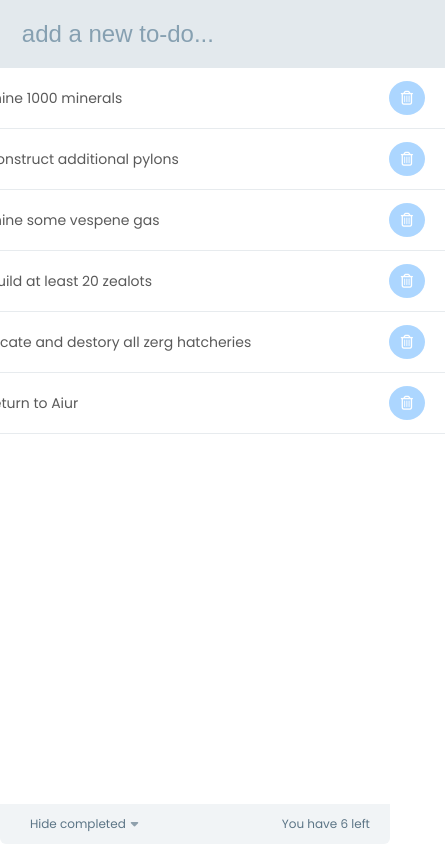
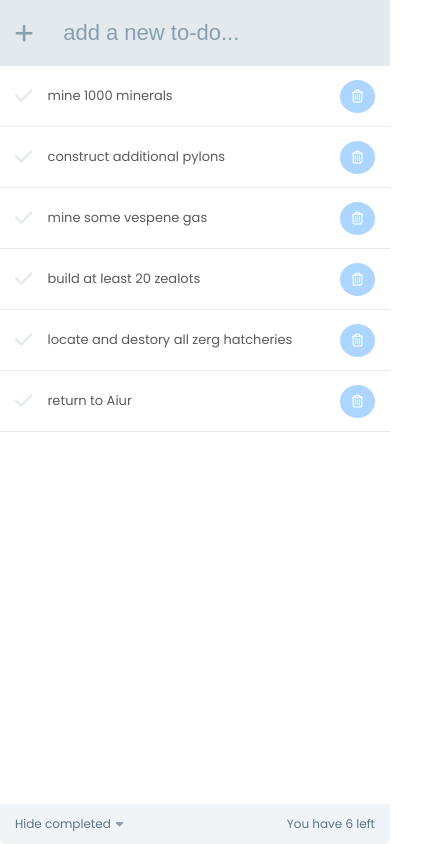
Before and after one commit to mikke555/react-todo-app, a React (Create React App) app: page / in a window 390 px wide. Shown: the whole page, 445 px wide, since content can reach past the window. Built offline with nearby package versions, Linux system fonts and the light colour scheme.

Commit message:
fix mobile view

```diff
--- a/public/style.css
+++ b/public/style.css
@@ -35,7 +35,7 @@ h1 {
 	border-radius: 6px;
 	margin-top: 70px;
 	margin-bottom: 50px;
-	min-width: 500px;
+	width: 520px;
 	box-shadow: 0 5px 45px rgba(0, 0, 0, 0.2);
 }
 
@@ -64,16 +64,16 @@ h1 {
 
 .AddForm .fa-plus {
 	display: inline-block;
-	font-size: 1.2rem;
+	font-size: 1.3rem;
 	margin-right: 30px;
 	color: #86a0b1;
 	order: -1;
-	transition: all 300ms ease-in;
+	transition: transform 300ms ease-in;
 }
 
 .AddForm input:focus + .fa-plus {
 	transform: scale3d(1.8, 1.8, 1.8);
-	transition: all 300ms ease-in-out;
+	transition: transform 300ms ease-in-out;
 }
 
 .AddForm input {
@@ -106,15 +106,15 @@ h1 {
 
 .Todo-item {
 	position: relative;
-	padding: 0 20px 0 10px;
+	padding: 0 30px 0 30px;
 	font-size: 16px;
-	width: 100%;
+	max-width: 100%;
 	border-bottom: 1px solid #e7ebee;
 	display: flex;
 	justify-content: flex-start;
 	align-items: center;
 	overflow: hidden;
-	transition: all 200ms ease;
+	transition: background-color 200ms ease;
 	background-color: white;
 }
 
@@ -123,20 +123,20 @@ h1 {
 }
 
 .Todo-item.completed {
-	background: #2ecc7021;
-	transition: all 300ms ease;
+	background-color: #2ecc7021;
+	transition: background-color 300ms ease;
 }
 
 .Todo-item.completed:hover,
 .Todo-item.completed:active {
-	background: #2ecc702a;
+	background-color: #2ecc702a;
 }
 
 .Todo-content {
 	position: relative;
 	cursor: pointer;
 	order: 1;
-	transition: all 200ms ease;
+	transition: color 200ms ease;
 }
 
 .Todo-item.completed .Todo-content {
@@ -164,7 +164,20 @@ h1 {
 
 .Todo-icon {
 	cursor: pointer;
-	padding-right: 15px;
+	padding-right: 35px;
+}
+
+.Todo-icon .fa-check {
+	color: #e7ebee;
+	opacity: 1;
+	font-size: 20px;
+	transition: all 200ms ease;
+	width: 100%;
+	padding: 20px 0;
+}
+
+.Todo-item.completed .fa-check {
+	color: #2ecc70d7;
 }
 
 .clickable {
@@ -179,6 +192,7 @@ h1 {
 	position: relative;
 	order: 2;
 	margin-left: auto;
+
 	height: 100%;
 	opacity: 1;
 	transition: all 20ms ease;
@@ -205,90 +219,6 @@ h1 {
 	padding: 10px 12px;
 }
 
-.Todo-icon .fa-check {
-	color: #e7ebee;
-	opacity: 1;
-	font-size: 20px;
-	transition: all 200ms ease;
-	width: 100%;
-	padding: 20px;
-}
-
-.Todo-item.completed .fa-check {
-	color: #2ecc70d7;
-}
-
-/* =================================
-    Media queries
-==================================== */
-
-@media only screen and (max-width: 700px) {
-	body {
-		padding: 0;
-		margin: 0;
-		background: #fff;
-	}
-
-	footer {
-		position: fixed;
-		left: 0;
-		bottom: 0;
-		width: 100%;
-		z-index: 100;
-	}
-
-	.app-container,
-	.AddForm {
-		border-radius: 0;
-	}
-
-	.app-container {
-		margin: 0;
-		width: 100vw;
-		height: 100%;
-		box-shadow: none;
-	}
-
-	.Todo-item {
-		font-size: 14px;
-	}
-
-	.Todo-icon .fa-check {
-		padding: 20px 0;
-	}
-
-	.AddForm input {
-		font-size: 1.5rem;
-		padding: 20px 0;
-	}
-}
-
-/* =================================
-    ReactTransitionGroup Classes
-==================================== */
-
-.todo-enter {
-	opacity: 0;
-	transform: translateX(+50vw);
-}
-
-.todo-enter.todo-enter-active {
-	opacity: 1;
-	transform: translateX(0);
-	transition: all 550ms cubic-bezier(0.075, 1, 0.165, 1.009);
-}
-
-.todo-exit {
-	opacity: 0.1;
-	transform: translateX(0);
-}
-
-.todo-exit.todo-exit-active {
-	opacity: 0;
-	transform: translateX(-50vw);
-	transition: all 550ms cubic-bezier(0.6, -0.015, 0.735, 0.045);
-}
-
 /* =================================
     FOOTER
 ==================================== */
@@ -307,7 +237,7 @@ h1 {
 }
 
 .Todo-footer > * {
-	padding: 0 20px 0 30px;
+	padding: 0 30px 0 30px;
 }
 
 .Todo-footer button {
@@ -334,3 +264,138 @@ h1 {
 	margin-left: 5px;
 	font-size: 12px;
 }
+
+/* =================================
+    Media queries
+==================================== */
+
+@media only screen and (max-width: 414px) {
+	body {
+		padding: 0;
+		margin: 0;
+		background: #fff;
+	}
+
+	footer {
+		position: fixed;
+		left: 0;
+		bottom: 0;
+		width: 100%;
+		z-index: 100;
+	}
+
+	.app-container {
+		margin: 0;
+		width: 100vw;
+		height: 100%;
+		box-shadow: none;
+	}
+
+	.app-container,
+	.AddForm {
+		border-radius: 0;
+	}
+
+	.AddForm input {
+		padding: 20px 0;
+	}
+
+	.AddForm input,
+	.AddForm input::placeholder {
+		font-size: 22px;
+	}
+
+	.AddForm input + .fa-plus {
+		transform: scale3d(1, 1, 1);
+	}
+
+	.AddForm input:focus + .fa-plus {
+		transform: scale3d(1.3, 1.3, 1.3);
+	}
+
+	.form-control {
+		padding: 0 15px 0 15px;
+	}
+
+	.Todo-item {
+		padding: 0 15px 0 15px;
+		font-size: 13px;
+	}
+
+	.Todo-del-icon {
+		margin-right: 0;
+	}
+
+	.Todo-icon {
+		padding-right: 15px;
+	}
+
+	.Todo-content::after {
+		top: 50%;
+	}
+
+	.Todo-footer > * {
+		padding: 0 15px 0 15px;
+	}
+}
+
+@media only screen and (max-width: 320px) {
+	.app-container {
+		font-size: 12px;
+	}
+
+	.Todo-item {
+		font-size: 12px;
+	}
+
+	.Todo-content::after {
+		height: 0;
+	}
+
+	.AddForm .form-control {
+		padding: 0 12px;
+	}
+
+	.AddForm input,
+	.AddForm input::placeholder {
+		font-size: 16px;
+	}
+
+	.AddForm input + .fa-plus {
+		transform: scale3d(1, 1, 1);
+	}
+
+	.AddForm input:focus + .fa-plus {
+		transform: scale3d(1, 1, 1);
+	}
+
+	.Todo-footer > * {
+		padding: 0 10px 0 10px;
+	}
+}
+
+/* =================================
+    ReactTransitionGroup Classes
+==================================== */
+
+.todo-enter {
+	opacity: 0;
+	transform: translateX(+50vw);
+}
+
+.todo-enter.todo-enter-active {
+	opacity: 1;
+	transform: translateX(0);
+	transition: all 550ms cubic-bezier(0.075, 1, 0.165, 1.009);
+}
+
+.todo-exit {
+	opacity: 1;
+	transform: translateX(0);
+}
+
+.todo-exit.todo-exit-active {
+	opacity: 0;
+	transform: translateX(-50vw);
+	transition: all 550ms cubic-bezier(0.6, -0.015, 0.735, 0.045);
+}
```
